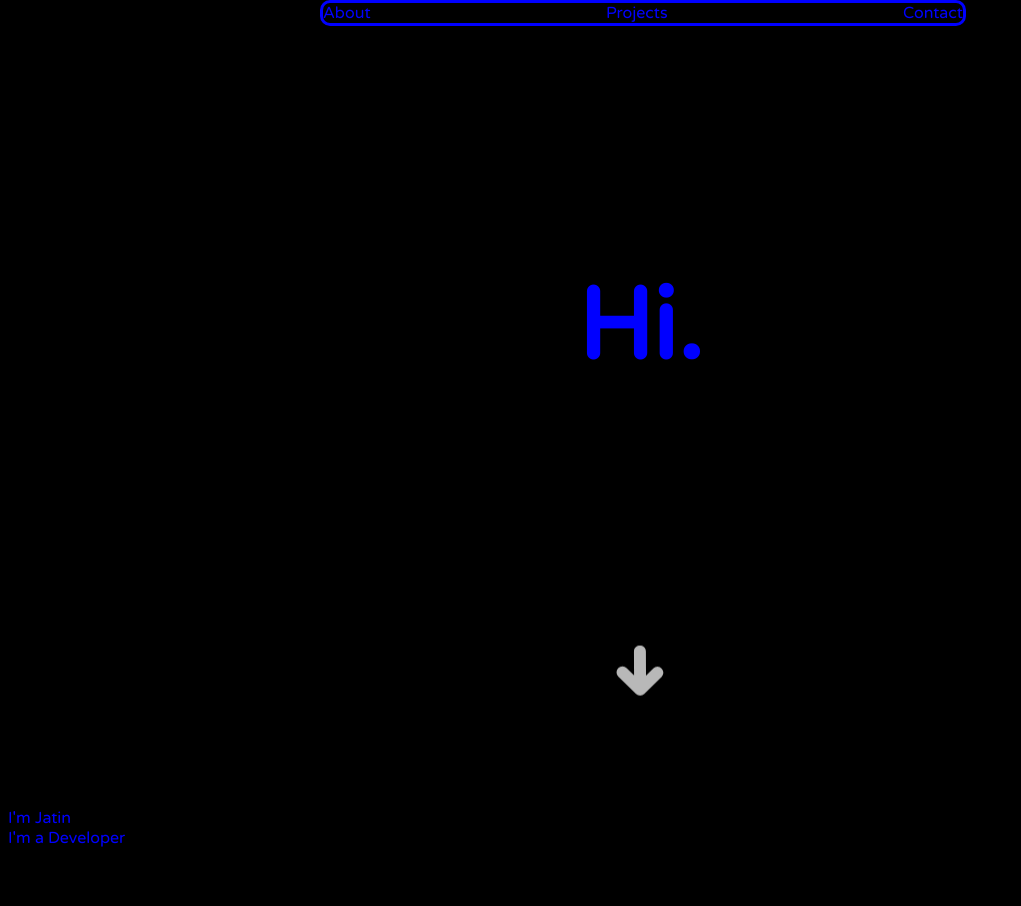
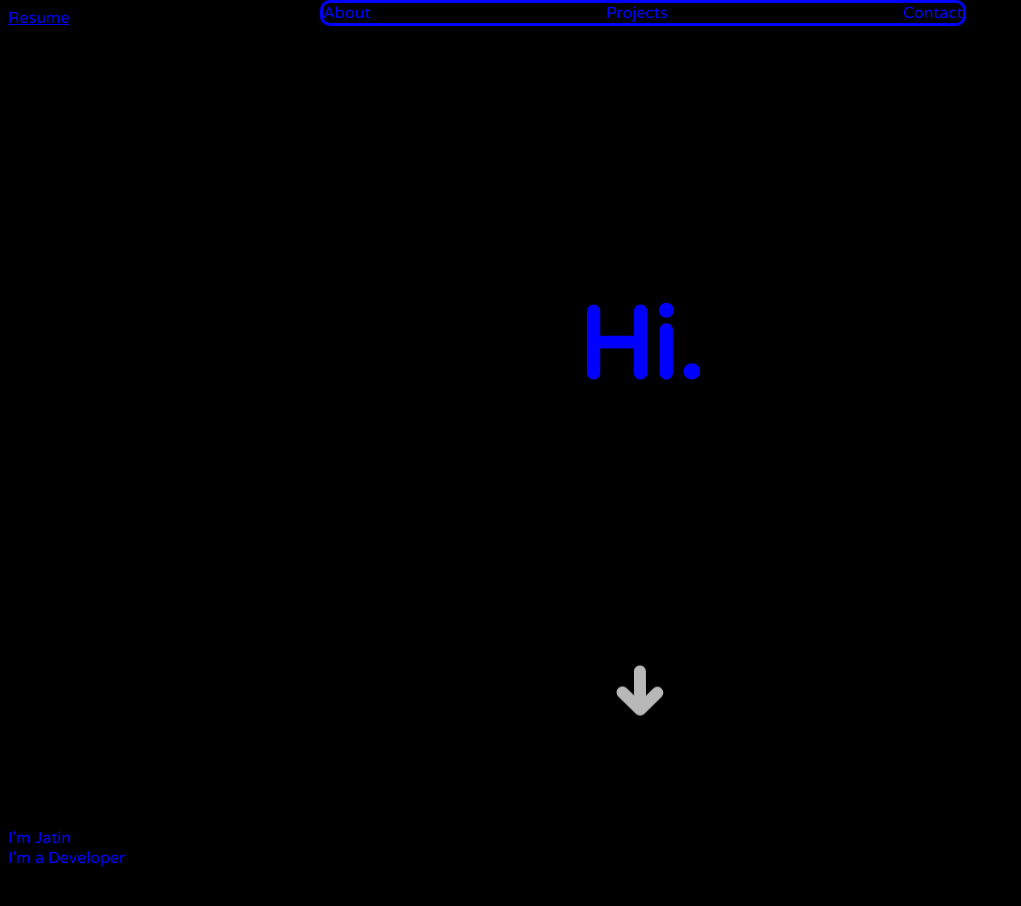
Before and after one commit to jatinsu/website, a React (Vite) app: page / in a window 1280 px wide. Shown: the top 906 px of the page, without its empty margins (0-1021 px from the left). Built offline with nearby package versions, Linux system fonts and the light colour scheme.

Commit message:
Testing resume link

```diff
--- a/src/App.tsx
+++ b/src/App.tsx
@@ -1,4 +1,3 @@
-// import React from 'react'
 import Resume from './pages/Resume'
 import Home from './pages/Home'
 import {BrowserRouter as Router, Routes, Route} from 'react-router-dom'
@@ -7,10 +6,10 @@ function App() {
   return (
     <>
     <Router>
-      <Routes>
-      <Route path="/resume" element={<Resume />} />
-      <Route path="/" element={<Home />} />
-      </Routes>
+        <Routes>
+          <Route path="/" element={<Home />} />
+          <Route path="/resume" element={<Resume />} />
+        </Routes>
     </Router>
     </>
   )
--- a/src/pages/Home.tsx
+++ b/src/pages/Home.tsx
@@ -2,6 +2,7 @@ import DownArrow from '../icons/down-arrow.svg'
 import { useEffect } from 'react'
 import { useState } from 'react'
 import './Home.css'
+import { NavLink } from 'react-router-dom'
 
 function Home() {
   // thanks to https://javascript.plainenglish.io/hiding-dom-elements-in-react-based-on-scrolling-d9a9ef1f1f5
@@ -26,14 +27,14 @@ function Home() {
 
   return (
     <>
+    <NavLink to='/resume' className='resume-link'>Resume</NavLink>
     <div className='menu'>
     <div className="menu-item">About</div>
     <div className="menu-item">Projects</div>
     <div className="menu-item">Contact</div>
   </div>
-  <div className="hi-text">Hi.</div>
-  <div className='scroll-element'>
-
+    <div className="hi-text">Hi.</div>
+    <div className='scroll-element'>
     {<img className={`animate-scroll ${isVisible ? '' : 'hide'}`} src={DownArrow} alt="Down Arrow" />}
   </div>
   <div className='content'>
@@ -41,12 +42,12 @@ function Home() {
       <div className='intro'>I'm Jatin</div>
       <div className='intro'>I'm a Developer</div>
       <div className='test'></div>
-
     </div>
   </div>
   <div className='footer'>
     <div className='footer-text'>Made with ❤️ by Jatin</div>
   </div>
+
     </>
   );
 }
```
Also changed, not shown: src/pages/Resume.tsx (+0 -14 lines), 1 other file (tests, documents, lock files or other folders).
